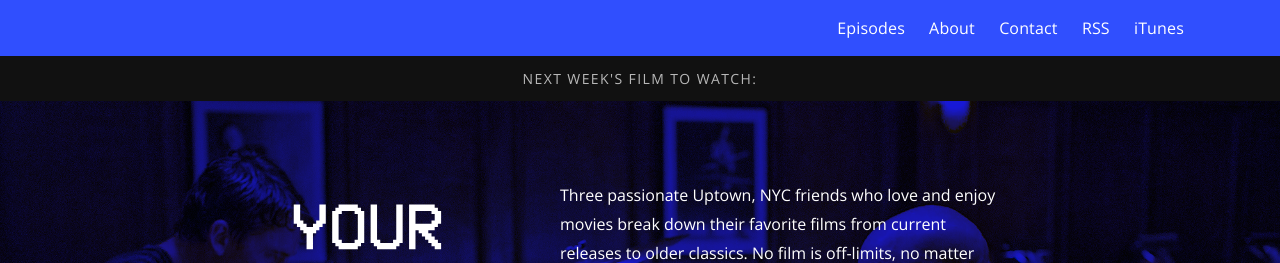
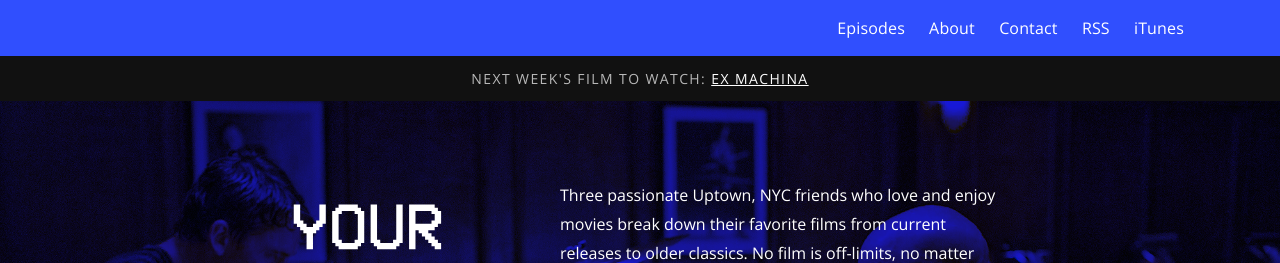
Before and after one commit to yourscreenisnotdead/yourscreenisnotdead.github.io, a Jekyll site: the page built from index.html, in a window 1280 px wide. Shown: the top 263 px of the page. Built offline with Jekyll 4.4.1, drawn with Linux system fonts in a browser that asks for light colours; nearby versions of some CDN libraries.

Commit message:
Launch Update

```diff
--- a/_config.yml
+++ b/_config.yml
@@ -8,3 +8,6 @@ url: "http://yourdomain.com" # the base hostname & protocol for your site
 # Build settings
 markdown: kramdown
 permalink: /episodes/:title
+
+nextMovieLink: http://www.imdb.com/title/tt0470752/?ref_=nv_sr_1
+nextMovie: Ex Machina
```
